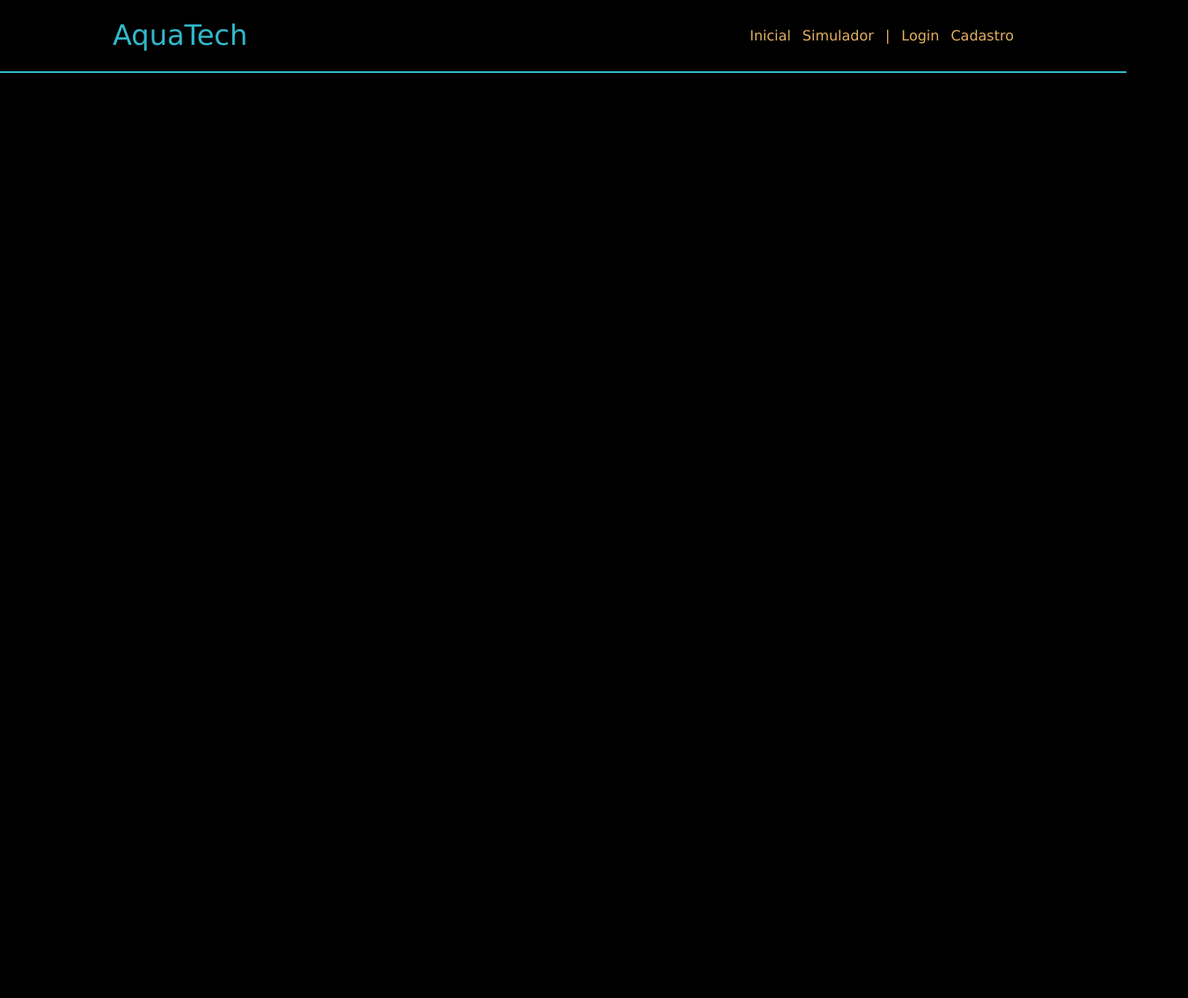
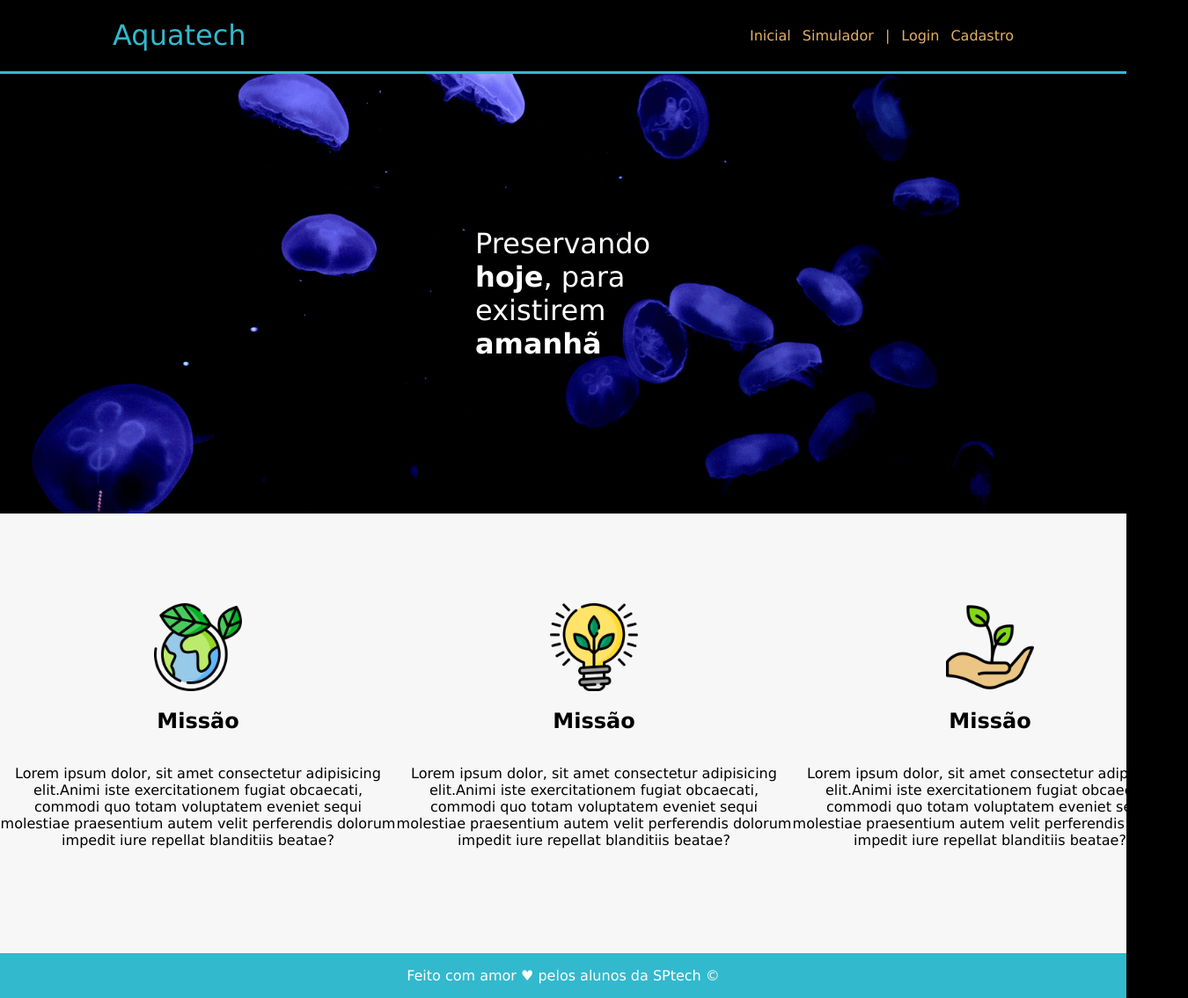
Before and after one commit to moisesaraujo2005/aquatech, a plain HTML site: page index.html in a window 1280 px wide. Shown: the whole page at 88% size, 1350 px wide, since content can reach past the window. Before the commit the page ends 800 px from the top, so only its background shows below. Drawn offline with Linux system fonts and the light colour scheme.

Commit message:
Index aquatech

```diff
--- a/index.html
+++ b/index.html
@@ -3,27 +3,54 @@
 <head>
     <meta charset="UTF-8">
     <meta name="viewport" content="width=device-width, initial-scale=1.0">
-    <title>AquaTech </title>
+    <title>Document</title>
     <link rel="stylesheet" href="style.css">
 </head>
 <body>
+    <!--Realizado por Moisés Silva-->
     <div class="header">
         <div class="container">
-            <h1 class="titulo">
-                AquaTech </h1>
+            <h1 class="titulo">Aquatech</h1>
             <ul class="navbar">
                 <li>Inicial</li>
                 <li>Simulador</li>
-                    <li>|</li>
+                <li> | </li>
                 <li>Login</li>
-                    <li>Cadastro</li>
-
+                <a href="cadastro.html" ><li >Cadastro</li></a>
             </ul>
-
+        </div>
     </div>
 
+    <div class="banner">
+        <div class="container">
+            <p>Preservando <b>hoje</b>,  para existirem <b>amanhã</b></p>
+        </div>
     </div>
 
+    <div class="social">
+        <div class="container">
+            <div class="box">
+                <img src="assets/imagens/planet-earth_color.png" alt="">
+                <h2>Missão</h2>
+                <p>Lorem ipsum dolor, sit amet consectetur adipisicing elit.Animi iste exercitationem fugiat obcaecati, commodi quo totam voluptatem eveniet sequi molestiae praesentium autem velit perferendis dolorum impedit iure repellat blanditiis beatae?</p>
+            </div>
+            <div class="box">
+                <img src="assets/imagens/lightbulb_color.png" alt="">
+                <h2>Missão</h2>
+                <p>Lorem ipsum dolor, sit amet consectetur adipisicing elit.Animi iste exercitationem fugiat obcaecati, commodi quo totam voluptatem eveniet sequi molestiae praesentium autem velit perferendis dolorum impedit iure repellat blanditiis beatae?</p>
+            </div>
+            <div class="box">
+                <img src="assets/imagens/growth_color.png" alt="">
+                <h2>Missão</h2>
+                <p>Lorem ipsum dolor, sit amet consectetur adipisicing elit.Animi iste exercitationem fugiat obcaecati, commodi quo totam voluptatem eveniet sequi molestiae praesentium autem velit perferendis dolorum impedit iure repellat blanditiis beatae?</p>
+            </div>
+        </div>
+    </div>
 
+    <div class="footer">
+        <div class="container">
+            <p>Feito com amor &hearts; pelos alunos da SPtech &copy;</p>
+        </div>
+    </div>
 </body>
 </html>
--- a/style.css
+++ b/style.css
@@ -1,17 +1,17 @@
-body {
-    margin : 0;
+body{
+    margin: 0;
     padding: 0;
     font-family: Verdana, Geneva, Tahoma, sans-serif;
-    background-color: black ;
+    background-color: black;
 }
 
-.titulo {
+.titulo{
     color: #32b9cd;
     width: fit-content;
     font-weight: 500;
 }
 
-.navbar {
+.navbar{
     width: 300px;
     color: #e3b062;
     list-style: none;
@@ -20,16 +20,79 @@ body {
     align-items: center;
 }
 
-.header{
-    border-bottom: solid 2px #32b9cd;
+.navbar a{
+    color: #e3b062;
+    text-decoration: none;
 }
 
-.container {
+.navbar a:hover{
+    color: #32b9cd;
+}
+
+.header{
+    border-bottom: 3px solid #32b9cd;
+}
+
+.container{
     width: 80%;
     margin: auto;
     display: flex;
 }
 
-.header .container {
+.header .container{
     justify-content: space-between;
 }
+
+.banner{
+    background-image: url("./assets/imagens/bg-jelly-fish-para_outras_pags.png");
+    height: 500px;
+    color: white;
+}
+
+.banner .container {
+    justify-content: center;
+    align-items: center;
+    height: 100%;
+}
+
+.banner .container p{
+    font-size: 32px;
+    width: 200px;
+}
+
+.social{
+    background-color: #f7f7f7;
+    height: 500px;
+}
+
+.social .container{
+    align-items: center;
+    height: 100%;
+    width: 100%;
+    justify-content: space-around;
+}
+
+.social .container .box{
+    display: flex;
+    flex-direction: column;
+    align-items: center;
+    text-align: center;
+}
+
+.social .container .box img{
+    width: 100px;
+}
+
+.social .container .box p{
+    width: 450px;
+}
+
+.footer{
+    background-color: #32b9cd;
+    color: white;
+}
+
+.footer .container{
+    justify-content: center;
+    text-align: center;
+}
```
Also changed, not shown: cadastro.html (added, +11 -0 lines), assets/imagens/bg-jelly-fish-para_outras_pags.png (added), assets/imagens/favicon2.ico (added), assets/imagens/growth_color.png (added), assets/imagens/lightbulb_color.png (added), assets/imagens/planet-earth_color.png (added). Lines whose indentation alone changed are shown as unchanged.
